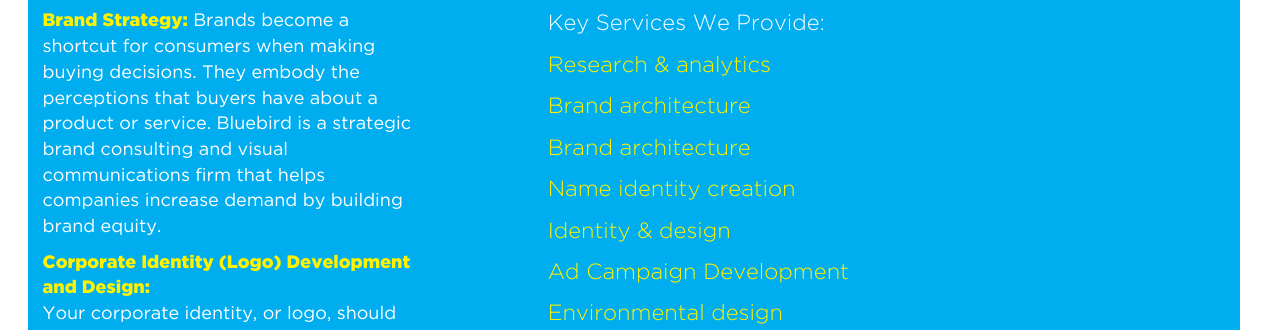
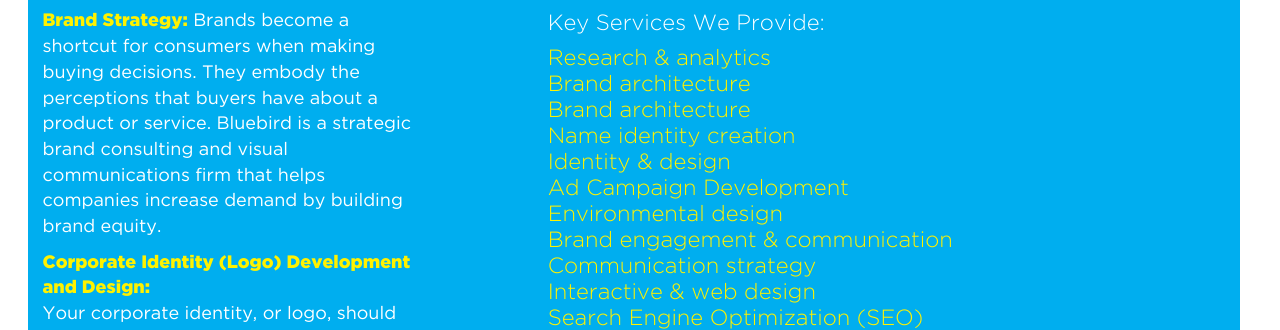
Before and after one commit to Jeagan7494/bluebird, a website: page Public/html/main.html at #!/what-we-do in a window 1280 px wide. Shown: the part 621-951 px from the top of the page. Drawn offline with nearby package versions, Linux system fonts and the light colour scheme; some packages are replaced by stand-ins of ours; files whose address does not match are found by name.

Commit message:
map img t5

```diff
--- a/Public/css/main.css
+++ b/Public/css/main.css
@@ -244,13 +244,13 @@
     padding-left: 40px;
     padding-top: 40px;
     padding-bottom: 30px;
+}
 
 .nationalFirmText {
     padding-top: 40px;
     padding-bottom: 30px;
 }
 
-}
 .georgia22 {
     font-family: 'Georgia';
     font-weight: normal;
@@ -262,6 +262,11 @@
     font-weight: normal;
     font-size: 40px;
     line-height: 40px;
+}
+
+.columnLineHeight {
+ line-height: 16px;
+
 }
 
 .zeroBottomMargin {
--- a/Public/html/views/what.html
+++ b/Public/html/views/what.html
@@ -15,18 +15,17 @@
           <div class="col-md-1"></div>
           <div class="col-md-6">
             <p class="gothamBlack22 white">Key Services We Provide:</p>
-            <p class="gothamBlack22 yellow">Research &amp; analytics</p>
-            <p class="gothamBlack22 yellow">Brand architecture</p>
-            <p class="gothamBlack22 yellow">Brand architecture</p>
-            <p class="gothamBlack22 yellow">Name identity creation</p>
-            <p class="gothamBlack22 yellow">Identity &amp; design</p>
-            <p class="gothamBlack22 yellow">Ad Campaign Development</p>
-            <p class="gothamBlack22 yellow">Environmental design</p>
-            <p class="gothamBlack22 yellow">Brand engagement &amp; communication</p>
-            <p class="gothamBlack22 yellow">Communication strategy</p>
-            <p class="gothamBlack22 yellow">Interactive & web design</p>
-            <p class="gothamBlack22 yellow">Search Engine Optimization (SEO)</p>
-
+            <p class="gothamBlack22 columnLineHeight yellow">Research &amp; analytics</p>
+            <p class="gothamBlack22 columnLineHeight yellow">Brand architecture</p>
+            <p class="gothamBlack22 columnLineHeight yellow">Brand architecture</p>
+            <p class="gothamBlack22 columnLineHeight yellow">Name identity creation</p>
+            <p class="gothamBlack22 columnLineHeight yellow">Identity &amp; design</p>
+            <p class="gothamBlack22 columnLineHeight yellow">Ad Campaign Development</p>
+            <p class="gothamBlack22 columnLineHeight yellow">Environmental design</p>
+            <p class="gothamBlack22 columnLineHeight yellow">Brand engagement &amp; communication</p>
+            <p class="gothamBlack22 columnLineHeight yellow">Communication strategy</p>
+            <p class="gothamBlack22 columnLineHeight yellow">Interactive &amp; web design</p>
+            <p class="gothamBlack22 columnLineHeight yellow">Search Engine Optimization (SEO)</p>
 
           </div>
 
@@ -36,4 +35,8 @@
           <p class="black gothamBook18">Our clients are large and small, located all across the continental U.S. and even as far away as South America and India. Our clients come from various industries both in B2B and B2C markets. Being centrally located in Denver allows us to be highly accessible to our clients.</p>
         </div>
 
+        <div class="col-xs-12">
+          <img class="img-fluid" src="../media/map.png">
+        </div>
+
       </div>
```
Also changed, not shown: Public/media/map.png (added).
